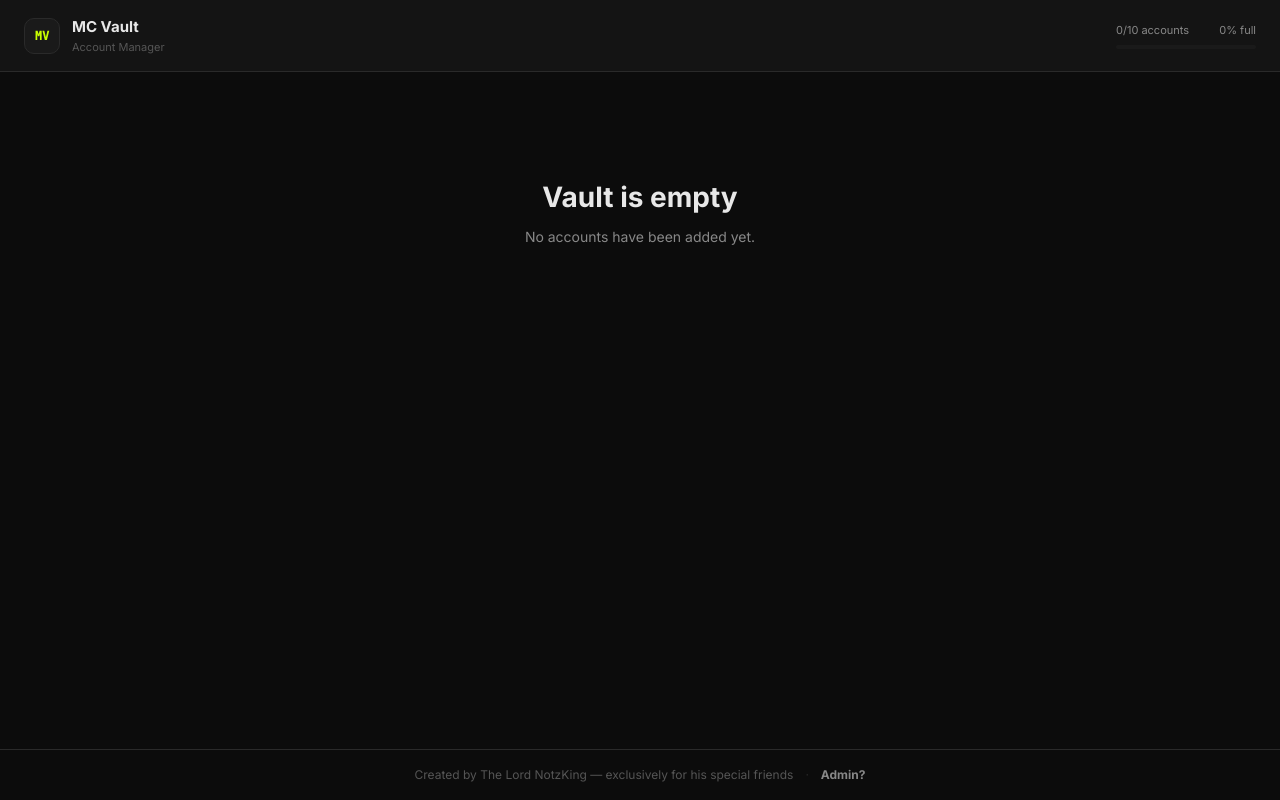
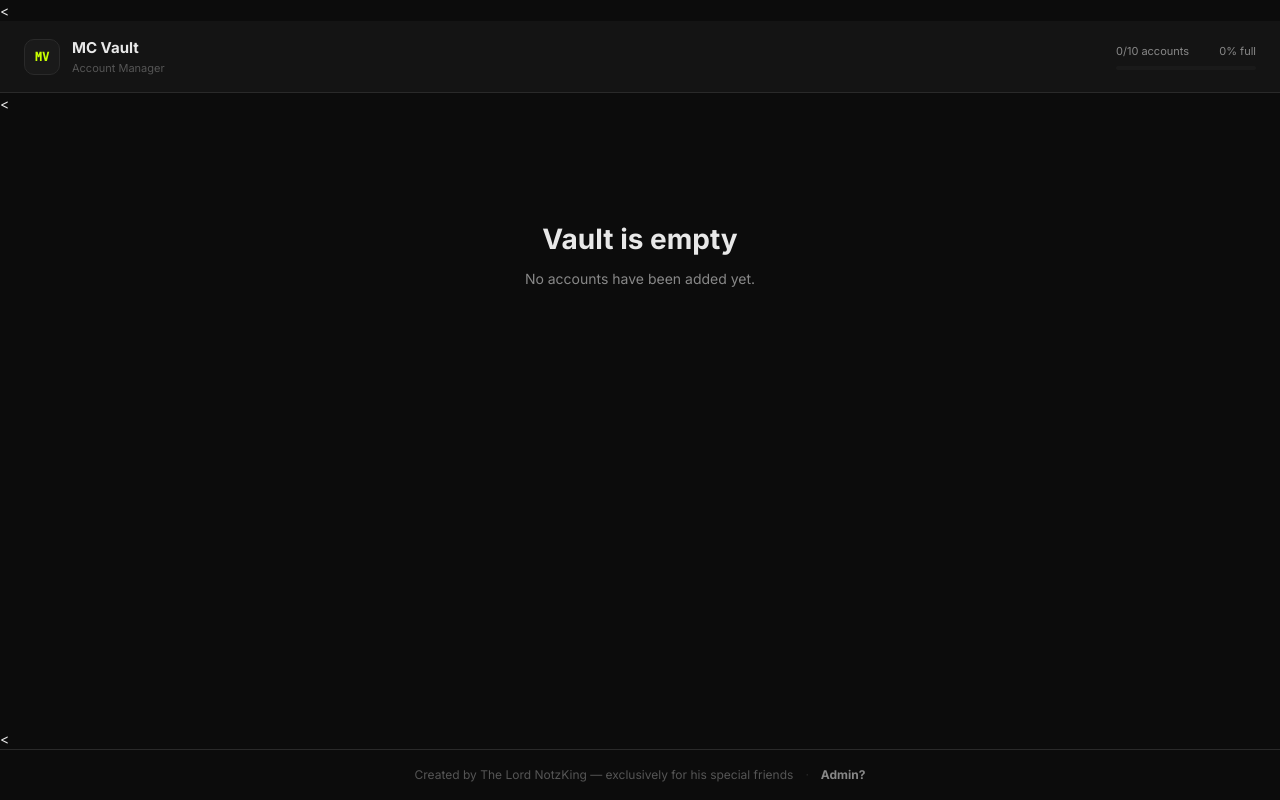
Before and after one commit to nahiyan-cmd/mcvault, a website: page public/index.html in a window 1280 px wide. Drawn offline with Linux system fonts and the light colour scheme; no server answers.

Commit message:
Update index.html

```diff
--- a/public/index.html
+++ b/public/index.html
@@ -11,7 +11,7 @@
 </head>
 <body>
 
-<header class="topbar">
+<<header class="topbar">
   <div class="brand">
     <div class="brand__mark">MV</div>
     <div class="brand__text">
@@ -37,7 +37,7 @@
   </div>
 </header>
 
-<main class="content">
+<<main class="content">
   <div class="intro" id="introBlock">
     <h1>Vault is empty</h1>
     <p>No accounts have been added yet.</p>
@@ -45,13 +45,12 @@
   <div class="grid" id="accountGrid"></div>
 </main>
 
-<footer class="footer">
+<<footer class="footer">
   <span>Created by The Lord NotzKing — exclusively for his special friends</span>
   <span class="footer__sep">·</span>
   <a href="/admin-login.html" class="footer__admin-link" id="adminFooterLink"><strong>Admin?</strong></a>
 </footer>
 
-<!-- Add/Edit Account Modal -->
 <div class="modal-overlay" id="modalOverlay">
   <div class="modal">
     <h2 id="modalTitle">Add Account</h2>
@@ -65,14 +64,11 @@
   </div>
 </div>
 
-<!-- Admin Management Modal -->
 <div class="modal-overlay" id="adminModalOverlay">
   <div class="modal" style="max-width: 480px;">
     <h2>Admin Management</h2>
     <p class="modal__subtitle">Manage admin accounts (max 2)</p>
-
     <div id="adminList" style="margin-bottom: 16px;"></div>
-
     <div id="createAdminForm" style="display:none;">
       <div class="login-field">
         <label>Username</label>
@@ -92,9 +88,7 @@
         <button class="modal__btn modal__btn--primary" id="submitCreateAdmin">Create</button>
       </div>
     </div>
-
     <button class="modal__btn modal__btn--primary" id="showCreateForm" style="width: 100%; margin-top: 8px;">Create New Admin</button>
-
     <div class="modal__actions" style="margin-top: 12px;">
       <button class="modal__btn modal__btn--secondary" id="closeAdminModal" style="width: 100%;">Close</button>
     </div>
```
